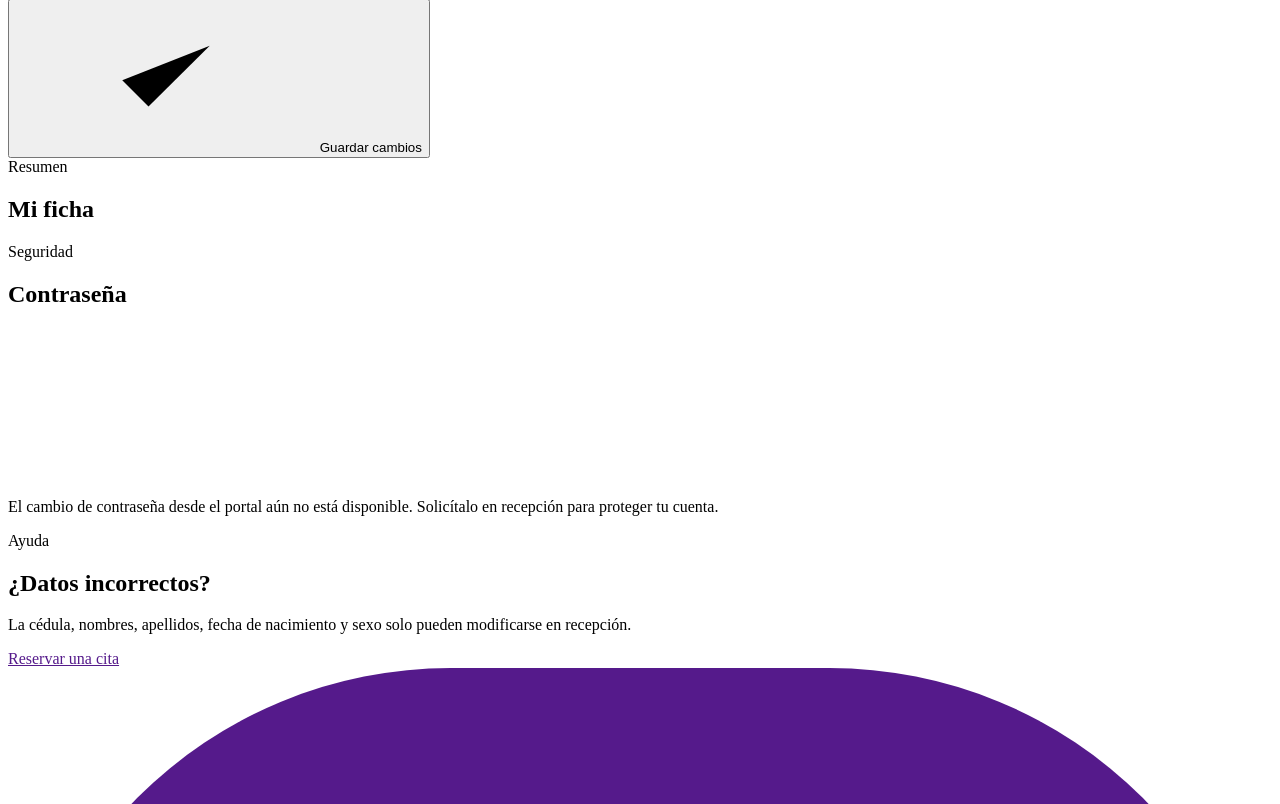
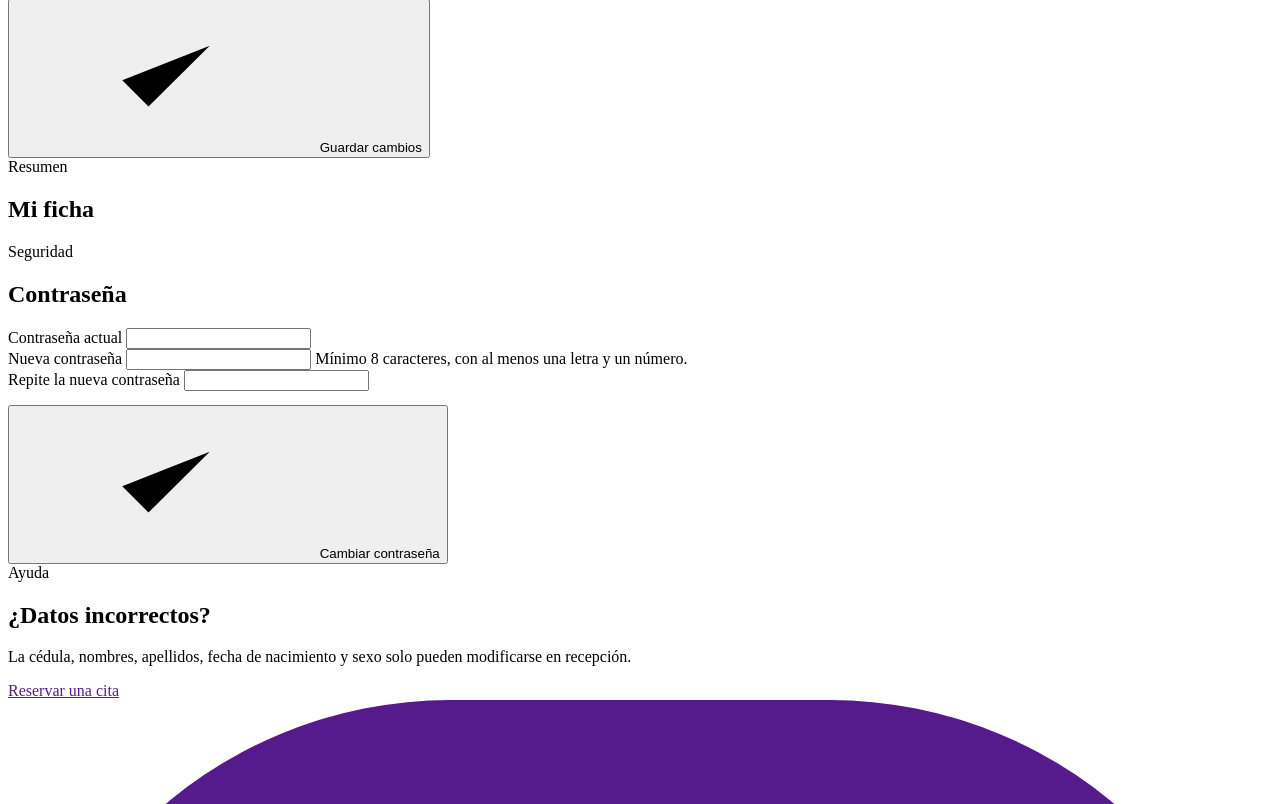
Before and after one commit to MattFrs12343/Cl-nica-Vida-Salud-Grupo-32, a PHP site: template app/views/paciente/perfil.php in a window 1280 px wide. Shown: the part 3343-4147 px from the top of the page. Run offline with PHP 8.4, Linux system fonts and the light colour scheme; the template is opened without the code that fills it, so the values that code supplies are empty.

Commit message:
feat(portal): conecta cambio de contrasena con la API M-33
La tarjeta de seguridad de /portal/perfil ahora consume PUT /api/me/password con validacion por campo. Se actualizan las notas de handoff (L-33) y la limitacion en paneles.md.

```diff
--- a/app/views/paciente/perfil.php
+++ b/app/views/paciente/perfil.php
@@ -150,17 +150,34 @@
             </div>
         </section>
 
-        <section class="card">
+        <section class="card" aria-labelledby="perfil-password-title">
             <div class="card-head">
                 <div>
                     <span class="card-kicker">Seguridad</span>
-                    <h2>Contraseña</h2>
+                    <h2 id="perfil-password-title">Contraseña</h2>
                 </div>
             </div>
-            <div class="callout callout-warning">
-                <svg class="icon" aria-hidden="true"><use href="#i-alert"></use></svg>
-                <p>El cambio de contraseña desde el portal aún no está disponible. Solicítalo en recepción para proteger tu cuenta.</p>
-            </div>
+            <form data-perfil-password-form novalidate>
+                <div class="field">
+                    <label for="perfil-password-actual">Contraseña actual</label>
+                    <input id="perfil-password-actual" name="password_actual" type="password" autocomplete="current-password" required>
+                </div>
+                <div class="field">
+                    <label for="perfil-password-nueva">Nueva contraseña</label>
+                    <input id="perfil-password-nueva" name="password" type="password" autocomplete="new-password" required>
+                    <span class="field-hint">Mínimo 8 caracteres, con al menos una letra y un número.</span>
+                </div>
+                <div class="field">
+                    <label for="perfil-password-confirmacion">Repite la nueva contraseña</label>
+                    <input id="perfil-password-confirmacion" name="password_confirmation" type="password" autocomplete="new-password" required>
+                </div>
+                <div class="row-actions" style="gap:8px;margin-top:14px;">
+                    <button class="btn btn-primary btn-sm" type="submit" data-perfil-password-submit>
+                        <svg class="icon" aria-hidden="true"><use href="#i-check"></use></svg>
+                        Cambiar contraseña
+                    </button>
+                </div>
+            </form>
         </section>
 
         <section class="card card-accent">
```
Also changed, not shown: docs/equipo/PLAN-TRABAJO.md (+1 -1 lines), docs/equipo/paneles.md (+4 -2 lines), public/assets/panel/js/paciente-perfil.js.
